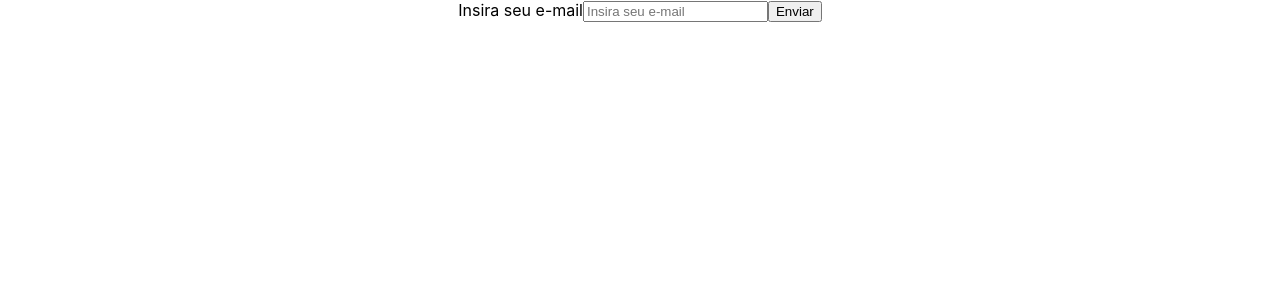
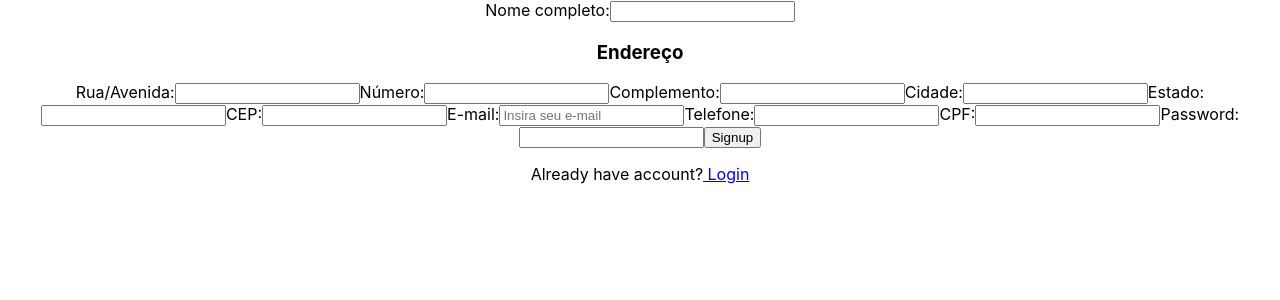
Before and after one commit to nasciba/florie, a React (Create React App) app: page /signup in a window 1280 px wide. Shown: the top 300 px of the page. Built offline with nearby package versions, Linux system fonts and the light colour scheme.

Commit message:
Signup form completed (without CSS)

```diff
--- a/package.json
+++ b/package.json
@@ -6,6 +6,8 @@
     "@testing-library/jest-dom": "^4.2.4",
     "@testing-library/react": "^9.3.2",
     "@testing-library/user-event": "^7.1.2",
+    "axios": "^0.19.2",
+    "cors": "^2.8.5",
     "dom": "0.0.3",
     "react": "^16.12.0",
     "react-dom": "^16.12.0",
--- a/src/App.js
+++ b/src/App.js
@@ -1,6 +1,7 @@
 import React, { Component } from 'react';
 import { BrowserRouter, Switch, Route } from 'react-router-dom';
-import SignUp from './components/SignUp'
+import Signup from './components/auth/Signup';
+import Home from './components/Home';
 import './App.css';
 
 class App extends Component {
@@ -9,7 +10,8 @@ class App extends Component {
       <div className="App">
         <BrowserRouter>
           <Switch>
-            <Route exact path='/signup' component={SignUp} />
+            <Route exact path='/' component={Home} />
+            <Route exact path='/signup' component={Signup} />
           </Switch>
         </BrowserRouter>
 
--- /dev/null
+++ b/src/components/Home.js
@@ -0,0 +1,13 @@
+import React, { Component } from 'react'
+
+class Home extends Component {
+    render() {
+        return (
+            <div>
+                <h1>Florie teste</h1>
+            </div>
+        )
+    }
+}
+
+export default Home;
--- a/src/components/SignUp.js
+++ b/src/components/SignUp.js
@@ -1,16 +1,16 @@
-import React, { Component } from 'react';
-import Button from './Button'
+// import React, { Component } from 'react';
+// import Button from './Button'
 
-class SignUp extends Component {
-    render() {
-        return (
-            <form>
-                <label>Insira seu e-mail</label>
-                <input type="email" placeholder="Insira seu e-mail"></input>
-                <Button name="Enviar"/>
-            </form>
-        )
-    }
-}
+// class SignUp extends Component {
+//     render() {
+//         return (
+//             <form>
+//                 <label>Insira seu e-mail</label>
+//                 <input type="email" placeholder="Insira seu e-mail"></input>
+//                 <Button name="Enviar"/>
+//             </form>
+//         )
+//     }
+// }
 
-export default SignUp;
+// export default SignUp;
--- /dev/null
+++ b/src/components/auth/Signup.js
@@ -0,0 +1,95 @@
+import React, { Component } from 'react';
+import AuthService from './auth-service';
+import { Link } from 'react-router-dom';
+
+class Signup extends Component {
+  constructor(props) {
+    super(props);
+    this.state = { username: '', password: '', street: '', number: '', complement: '', city: '', state: '', zipcode: '', phoneNumber: '', fullName: '', cpf: '' };
+    this.service = new AuthService();
+  }
+
+  // handleChange() and handleSubmit() will be added here
+  handleFormSubmit = (event) => {
+    event.preventDefault();
+    const username = this.state.username;
+    const password = this.state.password;
+    const street = this.state.street
+    const number = this.state.number
+    const complement = this.state.complement
+    const city = this.state.city
+    const state = this.state.state
+    const zipcode = this.state.zipcode
+    const phoneNumber = this.state.phoneNumber;
+    const fullName = this.state.fullName;
+    const cpf = this.state.cpf
+
+
+    this.service.signup(username, password, fullName, street, number, complement, city, state, zipcode, phoneNumber, cpf)
+      .then(response => {
+        this.setState({
+          username: "",
+          password: "",
+          fullName: "",
+          street: "",
+          number: "",
+          complement: "",
+          city: "",
+          state: "",
+          zipcode: "",
+          phoneNumber: "",
+          cpf: "",
+
+        });
+        // this.props.getUser(response)
+      })
+      .catch(error => console.log(error))
+  }
+
+  handleChange = (event) => {
+    const { name, value } = event.target;
+    this.setState({ [name]: value });
+  }
+
+
+  render() {
+    return (
+      <div>
+        <form onSubmit={this.handleFormSubmit}>
+          <label>Nome completo:</label>
+          <input type="text" name="fullName" value={this.state.fullName} onChange={e => this.handleChange(e)} />
+          <h3>Endereço</h3>
+          <label>Rua/Avenida:</label>
+          <input type="text" name="street" value={this.state.address} onChange={e => this.handleChange(e)} />
+          <label>Número:</label>
+          <input type="number" name="number" value={this.state.address} onChange={e => this.handleChange(e)} />
+          <label>Complemento:</label>
+          <input type="text" name="complement" value={this.state.address} onChange={e => this.handleChange(e)} />
+          <label>Cidade:</label>
+          <input type="text" name="city" value={this.state.address} onChange={e => this.handleChange(e)} />
+          <label>Estado:</label>
+          <input type="text" name="state" value={this.state.address} onChange={e => this.handleChange(e)} />
+          <label>CEP:</label>
+          <input type="number" name="zipcode" value={this.state.address} onChange={e => this.handleChange(e)} />
+          <label>E-mail:</label>
+          <input type="email" name="username" value={this.state.username} onChange={e => this.handleChange(e)} placeholder="Insira seu e-mail" />
+          <label>Telefone:</label>
+          <input type="number" name="phoneNumber" value={this.state.phoneNumber} onChange={e => this.handleChange(e)} />
+          <label>CPF:</label>
+          <input name="cpf" type="number" value={this.state.cpf} onChange={e => this.handleChange(e)} />
+          <label>Password:</label>
+          <input name="password" type="password" value={this.state.password} onChange={e => this.handleChange(e)} />
+
+          <input type="submit" value="Signup" />
+        </form>
+
+        <p>Already have account?
+            <Link to={"/"}> Login</Link>
+        </p>
+
+      </div>
+    )
+  }
+}
+
+export default Signup
--- /dev/null
+++ b/src/components/auth/auth-service.js
@@ -0,0 +1,19 @@
+import axios from 'axios';
+
+class AuthService {
+  constructor() {
+    let service = axios.create({
+      baseURL: 'http://localhost:5000/api',
+      withCredentials: true
+    });
+    this.service = service;
+  }
+
+  signup = (username, password, fullName, street, number, complement, city, state, zipcode, phoneNumber, cpf) => {
+    return this.service.post('/signup', { username, password, fullName, street, number, complement, city, state, zipcode, phoneNumber, cpf })
+    .then(response => response.data)
+  }
+
+}
+
+export default AuthService;
```
Also changed, not shown: 1 other file (tests, documents, lock files or other folders).
